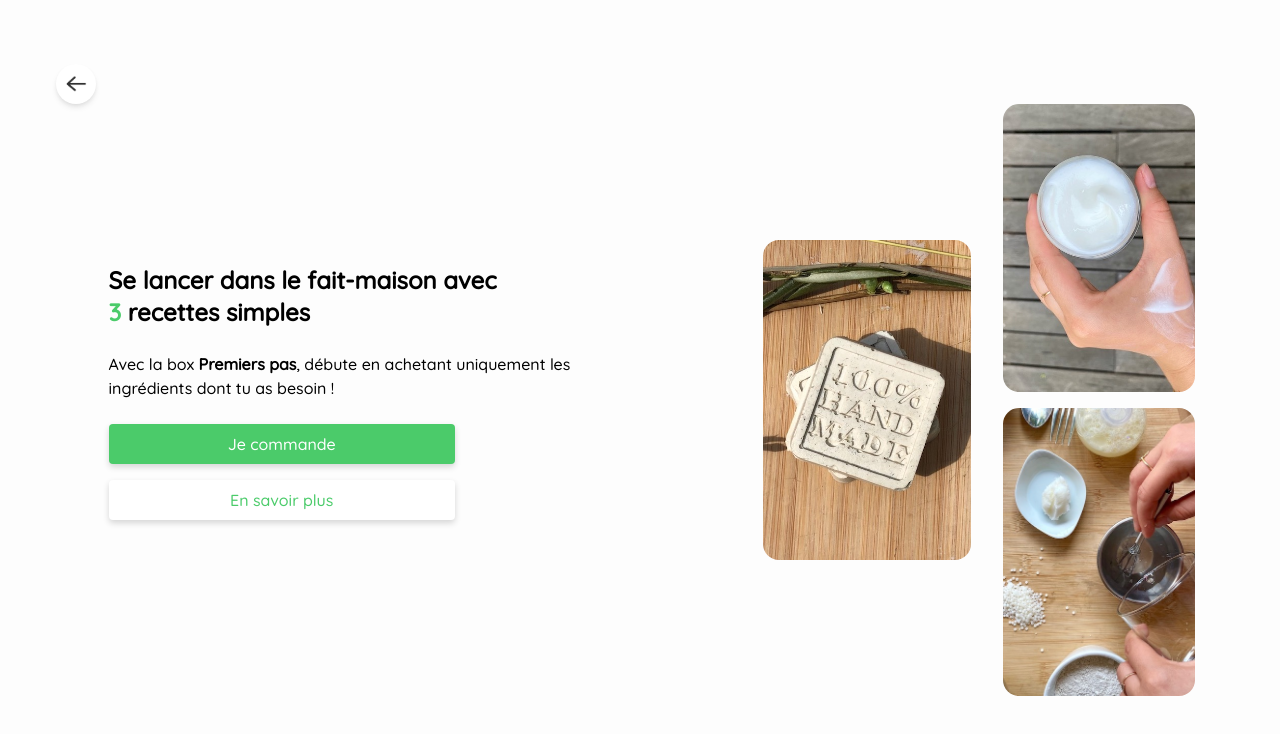
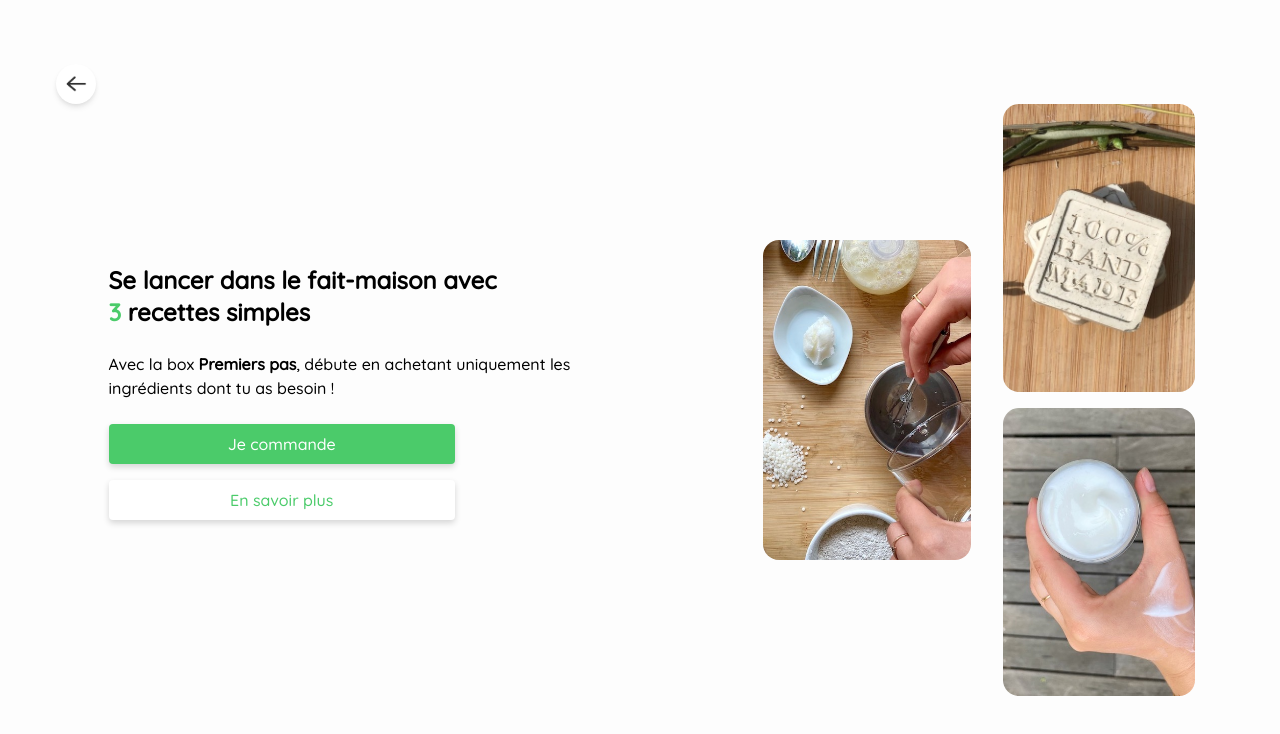
Before and after one commit to greenit-recipes/greenit-webapp, a React (Create React App) app: page /se-lancer-dans-le-fait-maison in a window 1280 px wide. Shown: the top 734 px of the page. Built offline with nearby package versions, Linux system fonts and the light colour scheme; no server answers; what apollo-upload-client would draw is missing.

Commit message:
feedback image

```diff
--- a/src/pages/GreenitFullXp/StartDiy/StartDiyGreenitFullXp.tsx
+++ b/src/pages/GreenitFullXp/StartDiy/StartDiyGreenitFullXp.tsx
@@ -18,9 +18,7 @@ const StartDiyGreenitFullXp = () => {
   return (
     <div className="relative h-screen flex flex-col md:flex-row md:justify-around items-center">
       <Helmet>
-        <title>
-        Coffret DIY débutants - Réalisez vos produits maison
-        </title>
+        <title>Coffret DIY débutants - Réalisez vos produits maison</title>
         <meta
           name="description"
           content="Coffret pour les débutants en fait-maison. Une box spécialement conçue pour les premiers pas en DIY. Réalisez tous vos produits hygiènes, cosmétiques et ménagers. Greenit vous livre des ingrédients et vous réalisez !"
@@ -30,15 +28,15 @@ const StartDiyGreenitFullXp = () => {
       {isMobile && (
         <div className="flex flex-row justify-center mt-24 items-center">
           <img
-            src={getImagePath(recipesBegginerFullXp[0]?.image)}
-            alt={recipesBegginerFullXp[0]?.name}
+            src={boxStepsCreme}
+            alt={recipesBegginerFullXp[2]?.name}
             className={`z-10 flex flex-col object-cover ${`h-72 w-52`}
             rounded-2xl | justify-self-center smooth-image
                     }`}
             loading="lazy"
           ></img>
           <img
-            src={getImagePath(recipesBegginerFullXp[0]?.image)}
+            src={boxStepsLessive}
             alt={recipesBegginerFullXp[0]?.name}
             className={`absolute right-0 top-16 flex flex-col object-cover ${`h-72 w-40`}
             rounded-l-2xl | justify-self-center smooth-image
@@ -46,8 +44,8 @@ const StartDiyGreenitFullXp = () => {
             loading="lazy"
           ></img>
           <img
-            src={getImagePath(recipesBegginerFullXp[0]?.image)}
-            alt={recipesBegginerFullXp[0]?.name}
+            src={boxStepsSavon}
+            alt={recipesBegginerFullXp[1]?.name}
             className={`absolute left-0 top-32 flex flex-col object-cover ${`h-72 w-40`}
             rounded-r-2xl | justify-self-center smooth-image
                     }`}
@@ -94,8 +92,8 @@ const StartDiyGreenitFullXp = () => {
         <div className="flex flex-row justify-center items-center space-x-8">
           <div>
             <img
-              src={boxStepsLessive}
-              alt={recipesBegginerFullXp[0]?.name}
+              src={boxStepsCreme}
+              alt={recipesBegginerFullXp[2]?.name}
               className={`flex flex-col object-cover ${`h-80 w-52`}
             rounded-2xl | justify-self-center smooth-image
                     }`}
@@ -104,16 +102,16 @@ const StartDiyGreenitFullXp = () => {
           </div>
           <div className="space-y-4">
             <img
-              src={boxStepsSavon}
-              alt={recipesBegginerFullXp[1]?.name}
+              src={boxStepsLessive}
+              alt={recipesBegginerFullXp[0]?.name}
               className={`flex flex-col object-cover ${`h-${imageHeight} w-${imageWidth}`}
             rounded-2xl | justify-self-center smooth-image
                     }`}
               loading="lazy"
             ></img>
             <img
-              src={boxStepsCreme}
-              alt={recipesBegginerFullXp[2]?.name}
+              src={boxStepsSavon}
+              alt={recipesBegginerFullXp[1]?.name}
               className={`flex flex-col object-cover ${`h-${imageHeight} w-${imageWidth}`}
             rounded-2xl | justify-self-center smooth-image
                     }`}
```
